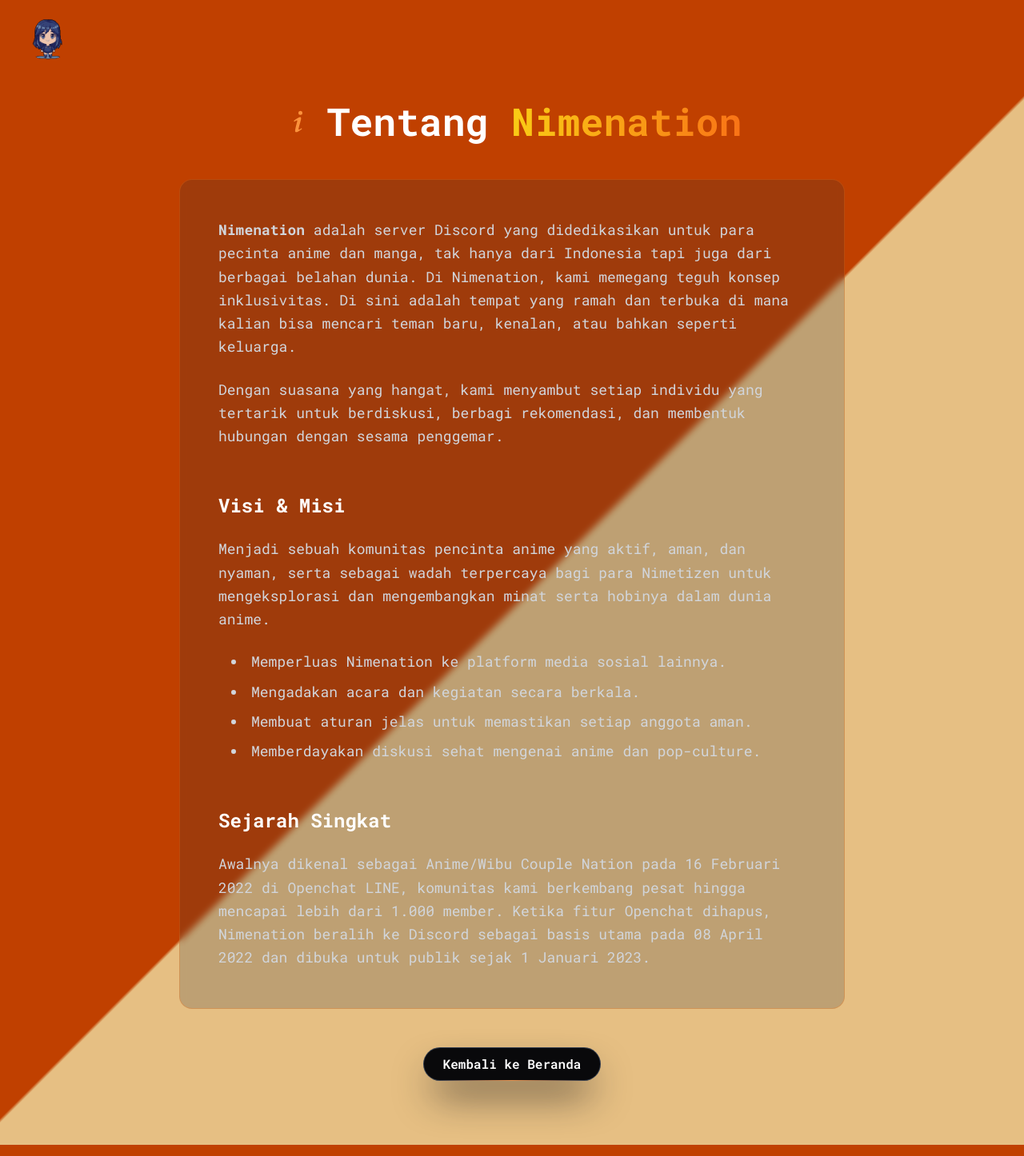
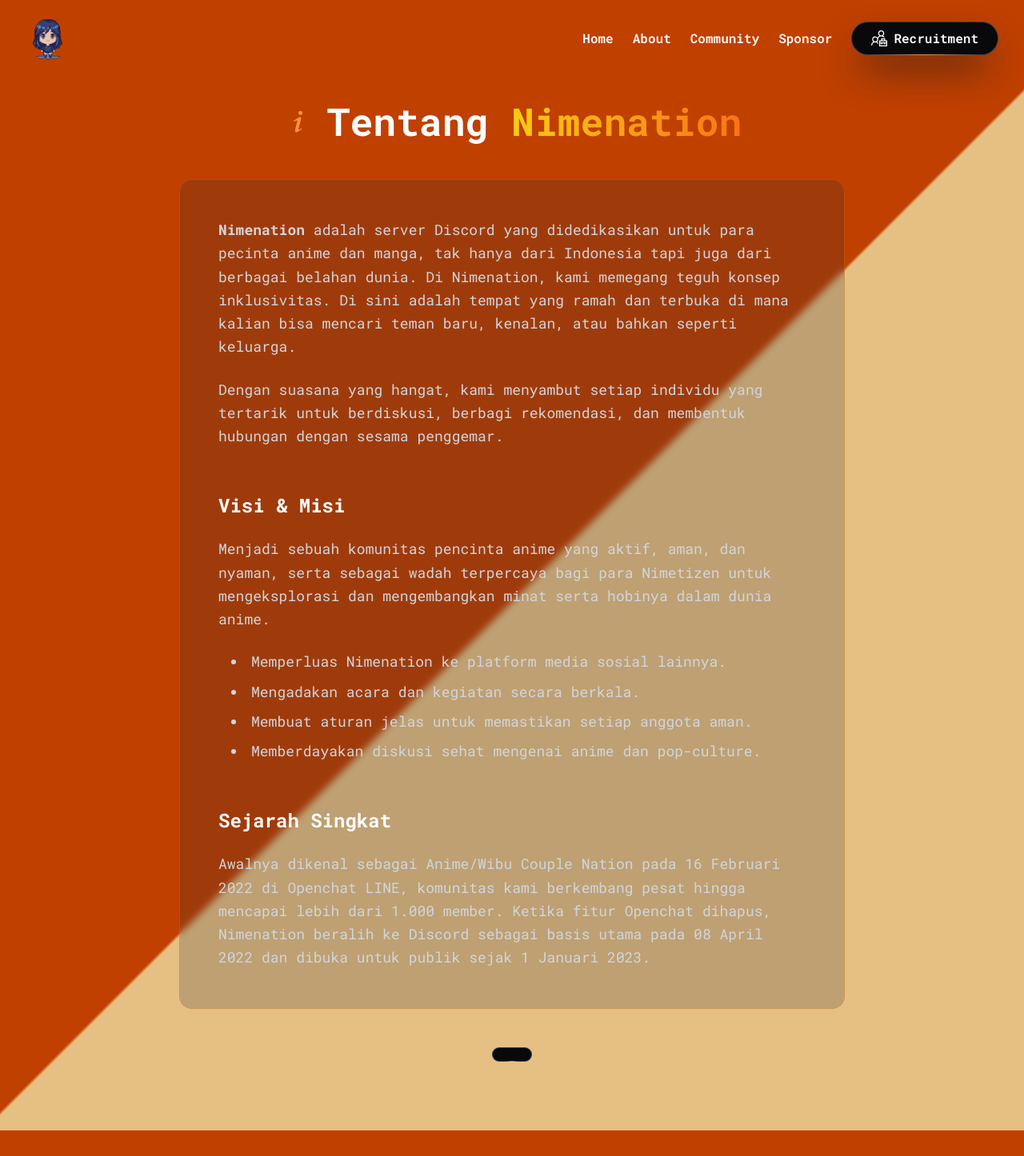
Before and after one commit to Puhcoder16/nimenation-1, a React (Vite) app: page /about in a window 1280 px wide. Shown: the top 1446 px of the page at 80% size. Built offline with nearby package versions, Linux system fonts and the light colour scheme.

Commit message:
Modified navbar

```diff
--- a/src/components/Navbar.tsx
+++ b/src/components/Navbar.tsx
@@ -1,6 +1,7 @@
 import { useState } from 'react';
 import { Link, NavLink } from 'react-router-dom';
 import { useTheme } from './ThemeContext';
+import ShinyButton from './ShinyButton';
 import { motion } from 'framer-motion';
 
 import HomeIcon from './icons/HomeIcon';
@@ -52,6 +53,23 @@
                 className="h-14 w-14 rounded-full object-cover"
               />
             </Link>
+
+            {/* FIX: Menambahkan menu navigasi untuk desktop/tablet */}
+            <nav className="hidden md:flex items-center space-x-6">
+              {navLinks.map((link) => (
+                <NavLink key={link.label} to={link.to || '#'} className={({ isActive }) => `text-white hover:text-orange-400 transition-colors font-semibold ${isActive ? 'text-orange-500' : ''}`}>
+                  {link.label}
+                </NavLink>
+              ))}
+              <ShinyButton to="/recruitment">
+                <div className="flex items-center justify-center gap-2">
+                  <RecruitmentIcon className="w-5 h-5" />
+                  <span>Recruitment</span>
+                </div>
+              </ShinyButton>
+            </nav>
+
+            {/* Tombol menu untuk mobile */}
             <button onClick={() => setIsMenuOpen(true)} className="text-white p-2 md:hidden">
               <Menu size={32} />
             </button>
@@ -59,6 +77,7 @@
         </div>
       </header>
 
+      {/* Menu mobile (slide-out) */}
       <div className={`fixed inset-0 z-50 transition-opacity duration-300 ${isMenuOpen ? 'opacity-100' : 'opacity-0 pointer-events-none'}`}>
         <div className="absolute inset-0 bg-black/60 backdrop-blur-sm" onClick={() => setIsMenuOpen(false)}></div>
         <nav className={`fixed top-0 right-0 h-full w-4/5 max-w-xs shadow-2xl transform transition-transform duration-300 ease-in-out flex flex-col ${isMenuOpen ? 'translate-x-0' : 'translate-x-full'} ${theme.sections.background}`}>
@@ -109,17 +128,13 @@
           </div>
 
           <div className="p-6 border-t border-white/10">
-            {/* FIX: Mengganti ShinyButton dengan NavLink dan memberikan style langsung.
-              Ini memastikan tombol, ikon, dan teksnya muncul dengan benar.
-            */}
-            <NavLink
-              to="/recruitment"
-              onClick={handleLinkClick}
-              className="flex w-full items-center justify-center gap-2 rounded-lg bg-gradient-to-r from-orange-500 to-yellow-500 px-4 py-3 text-center font-bold text-white shadow-lg transition-all duration-300 hover:scale-105 hover:shadow-orange-500/50"
-            >
-              <RecruitmentIcon className="w-5 h-5" />
-              <span>Recruitment</span>
-            </NavLink>
+            {/* FIX: Mengembalikan ShinyButton dan mengirim icon + teks sebagai children */}
+            <ShinyButton to="/recruitment" onClick={handleLinkClick} className="w-full">
+              <div className="flex items-center justify-center gap-2">
+                <RecruitmentIcon className="w-5 h-5" />
+                <span>Recruitment</span>
+              </div>
+            </ShinyButton>
           </div>
         </nav>
       </div>
--- a/src/components/ShinyButton.tsx
+++ b/src/components/ShinyButton.tsx
@@ -1,6 +1,6 @@
 import { Link } from 'react-router-dom';
 
-const ShinyButton = ({ text, href, to, className = '' }) => {
+const ShinyButton = ({ children, href, to, className = '' }) => {
   const commonClasses = `bg-slate-800 no-underline group cursor-pointer relative shadow-2xl shadow-zinc-900 rounded-full p-px text-base font-semibold leading-6 text-white inline-block ${className}`;
 
   const content = (
@@ -8,8 +8,9 @@
       <span className="absolute inset-0 overflow-hidden rounded-full">
         <span className="absolute inset-0 rounded-full bg-[image:radial-gradient(75%_100%_at_50%_0%,rgba(249,115,22,0.6)_0%,rgba(249,115,22,0)_75%)] opacity-0 transition-opacity duration-500 group-hover:opacity-100" />
       </span>
-      <div className="relative flex space-x-2 items-center z-10 rounded-full bg-zinc-950 py-2 px-6 ring-1 ring-white/10">
-        <span>{text}</span>
+      <div className="relative flex space-x-2 items-center justify-center z-10 rounded-full bg-zinc-950 py-2 px-6 ring-1 ring-white/10">
+        {/* FIX: Mengganti span statis dengan children agar bisa menerima ikon dan teks */}
+        {children}
       </div>
       <span className="absolute -bottom-0 left-[1.125rem] h-px w-[calc(100%-2.25rem)] bg-gradient-to-r from-orange-400/0 via-orange-400/90 to-orange-400/0 transition-opacity duration-500 group-hover:opacity-40" />
     </>
```
